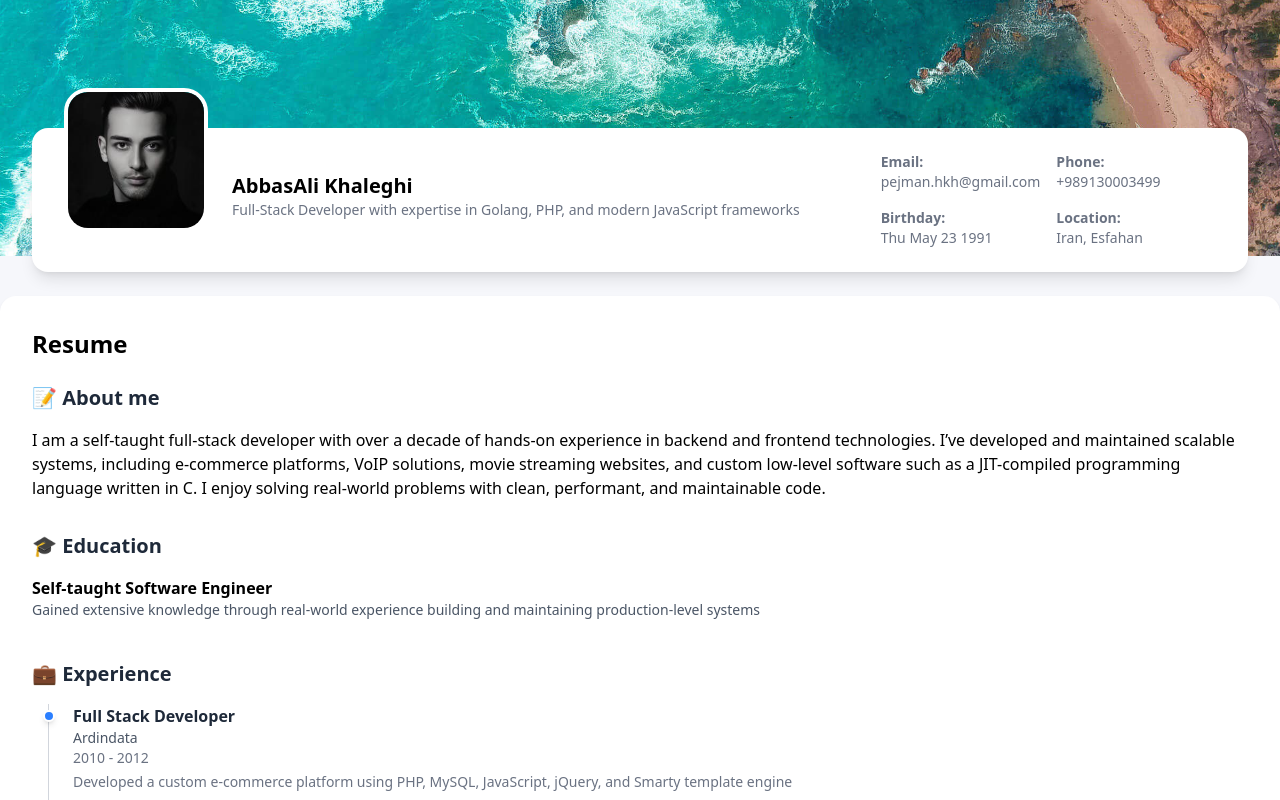
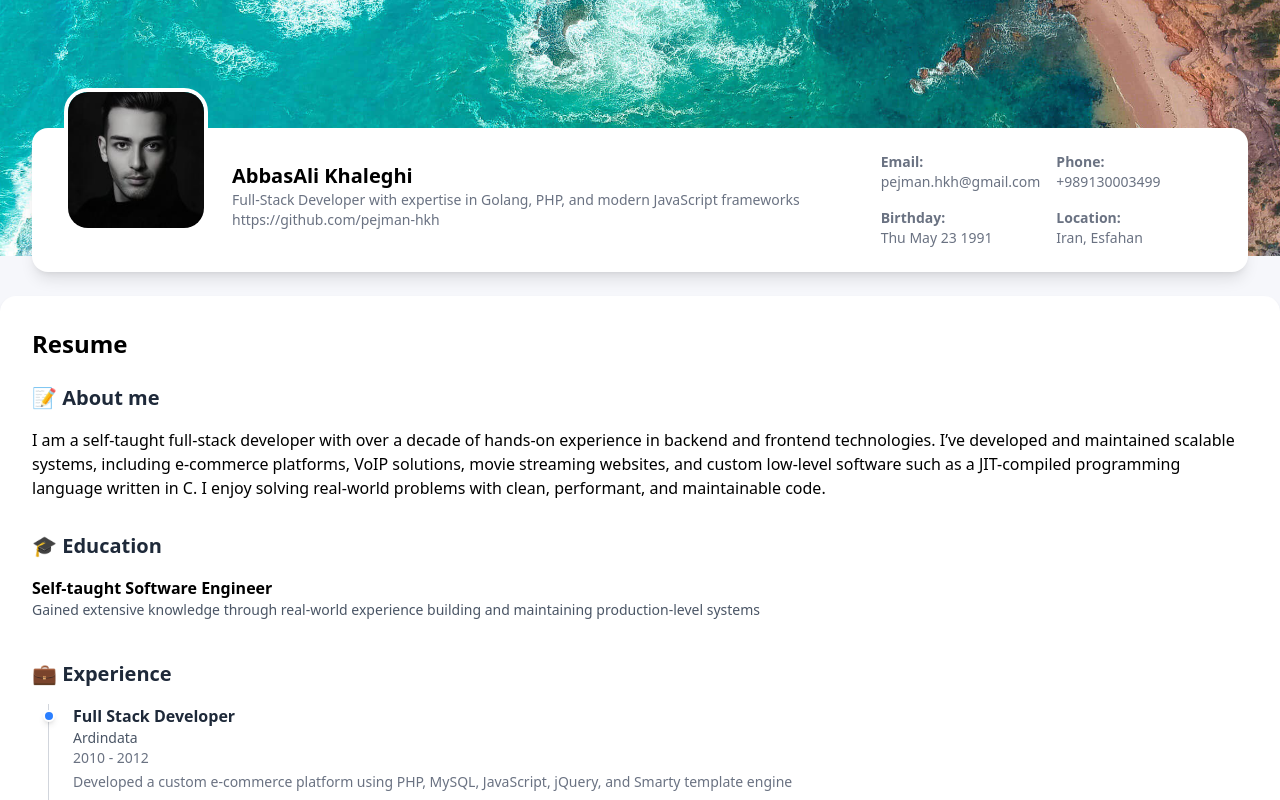
Before and after one commit to pejman-hkh/resume, a React (Vite) app: page / in a window 1280 px wide. Shown: the top 800 px of the page. Built offline with nearby package versions, Linux system fonts and the light colour scheme.

Commit message:
add Github

```diff
--- a/src/App.tsx
+++ b/src/App.tsx
@@ -22,6 +22,9 @@ export default function App() {
           <div className="flex-1 text-center md:text-left mt-4 md:mt-0">
             <h2 className="text-xl font-bold">{user.firstName} {user.lastName}</h2>
             <p className="text-sm text-gray-500">{user.description}</p>
+            <p className="text-sm text-gray-500">
+              <a href={"https://github.com/" + user.github}>https://github.com/{user.github}</a><br />
+              </p>
             <div className="flex justify-center md:justify-start space-x-4 mt-2 text-blue-500 text-lg">
               <i className="fab fa-facebook"></i>
               <i className="fab fa-twitter"></i>
```
